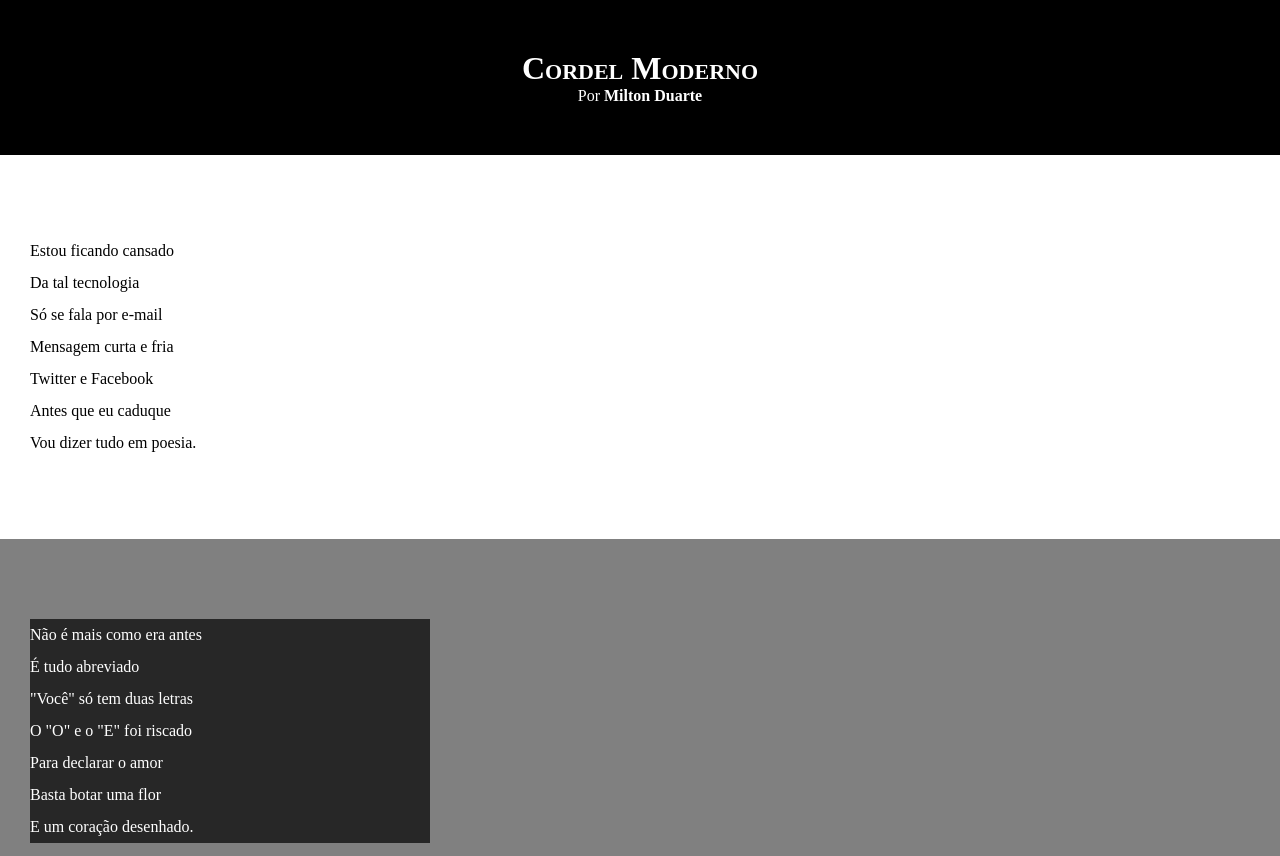
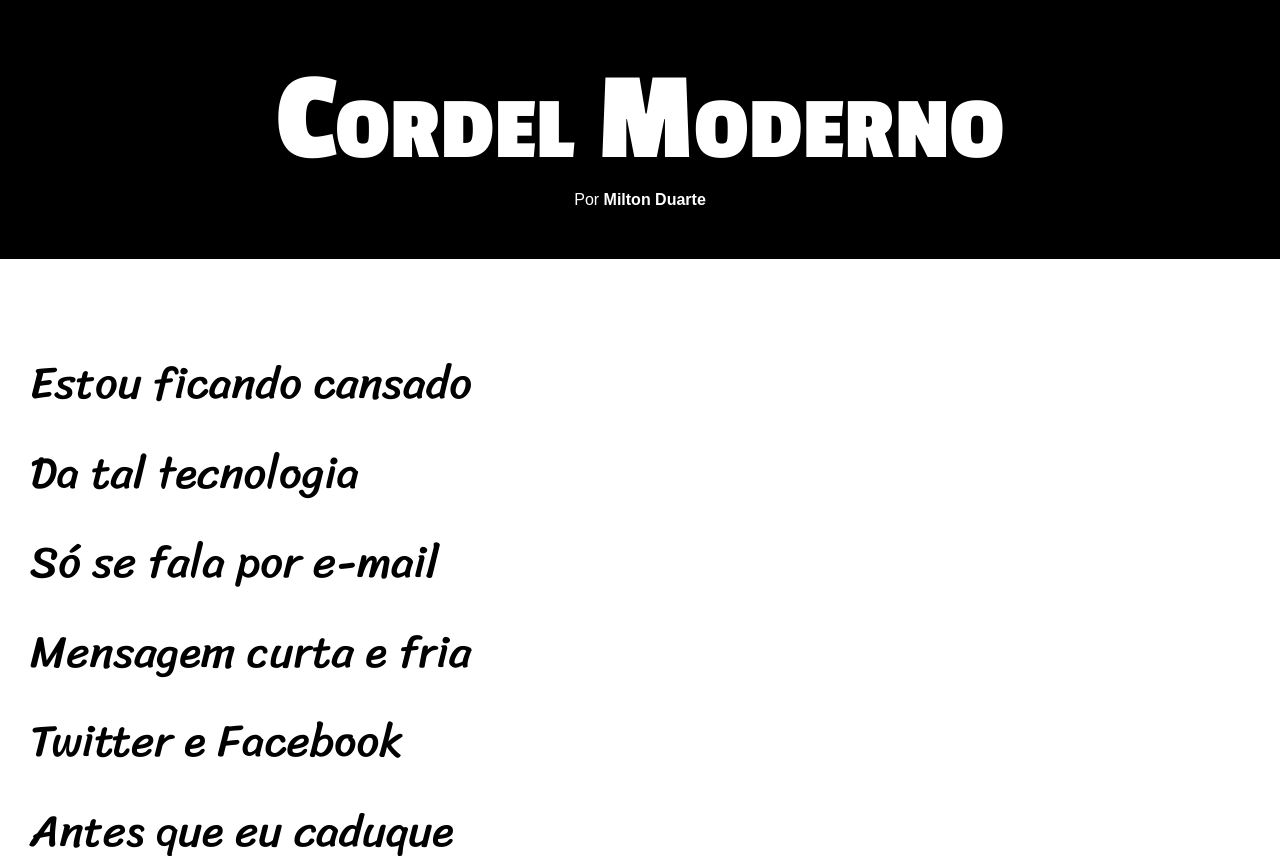
Before and after one commit to CaduDev99/html-css, a plain HTML site: page desafios/Desafio12/Cordel.html in a window 1280 px wide. Shown: the top 856 px of the page. Drawn offline with Linux system fonts and the light colour scheme.

Commit message:
Atualização de estilos

```diff
--- a/desafios/Desafio12/style.css
+++ b/desafios/Desafio12/style.css
@@ -1,13 +1,24 @@
 @charset "UTF-8";
 
+@import url('https://fonts.googleapis.com/css2?family=Exo+2:ital,wght@0,100..900;1,100..900&family=Passion+One:wght@400;700;900&family=Teko:wght@300..700&display=swap');
+/* Passion one*/
+@import url('https://fonts.googleapis.com/css2?family=Exo+2:ital,wght@0,100..900;1,100..900&family=Passion+One:wght@400;700;900&family=Sriracha&family=Teko:wght@300..700&display=swap');
+/*Sriracha*/
+
+:root{
+    --fonte1: Arial, sans-serif;
+    --fonte2: 'Passion One', sans-serif;
+    --fonte3: "Sriracha", sans-serif;
+}
 
 *{
     margin: 0px;
     padding: 0px;
 }
 body{
+    font-family: var(--fonte1);
     min-height: 100vh;
-background-color: darkgrey;
+    background-color: darkgrey;
 }
 
 header{
@@ -19,6 +30,8 @@ header{
 header h1{
     padding-top: 50px;
     font-variant: small-caps;
+    font-family: var(--fonte2);
+    font-size: 10vw;
 }
 
 header p{
@@ -36,6 +49,8 @@ header a:hover, footer a:hover{
 }
 
 section{
+    font-family: var(--fonte3);
+    font-size: 3.5vw;
     padding-top: 10vh;
     padding-bottom: 10vh;
     line-height: 2em;
@@ -44,7 +59,8 @@ section{
 
 section.imagem > p{
     background-color: rgba(0, 0, 0, 0.695);
-    width: 400px;
+    display: inline-block;
+    padding: 10px;
 }
 
 .normal{
```
